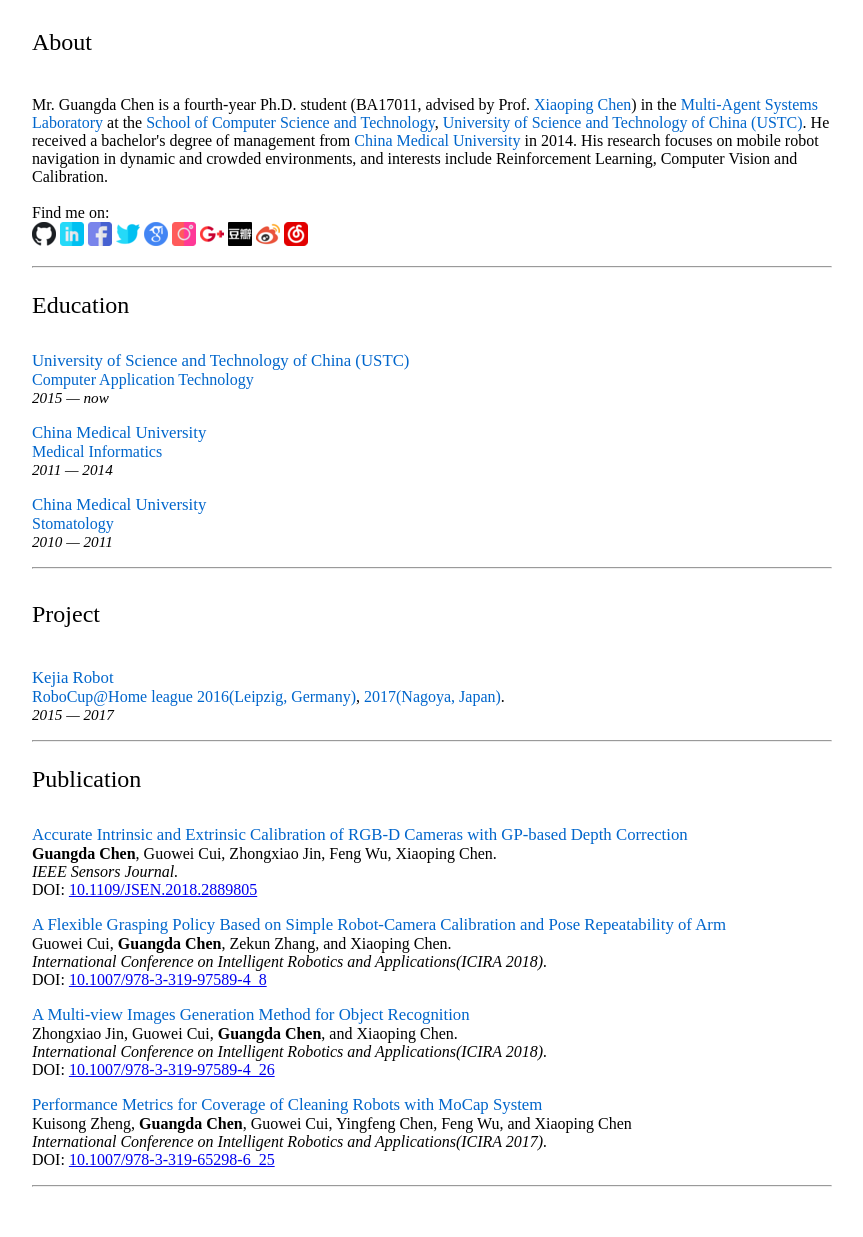
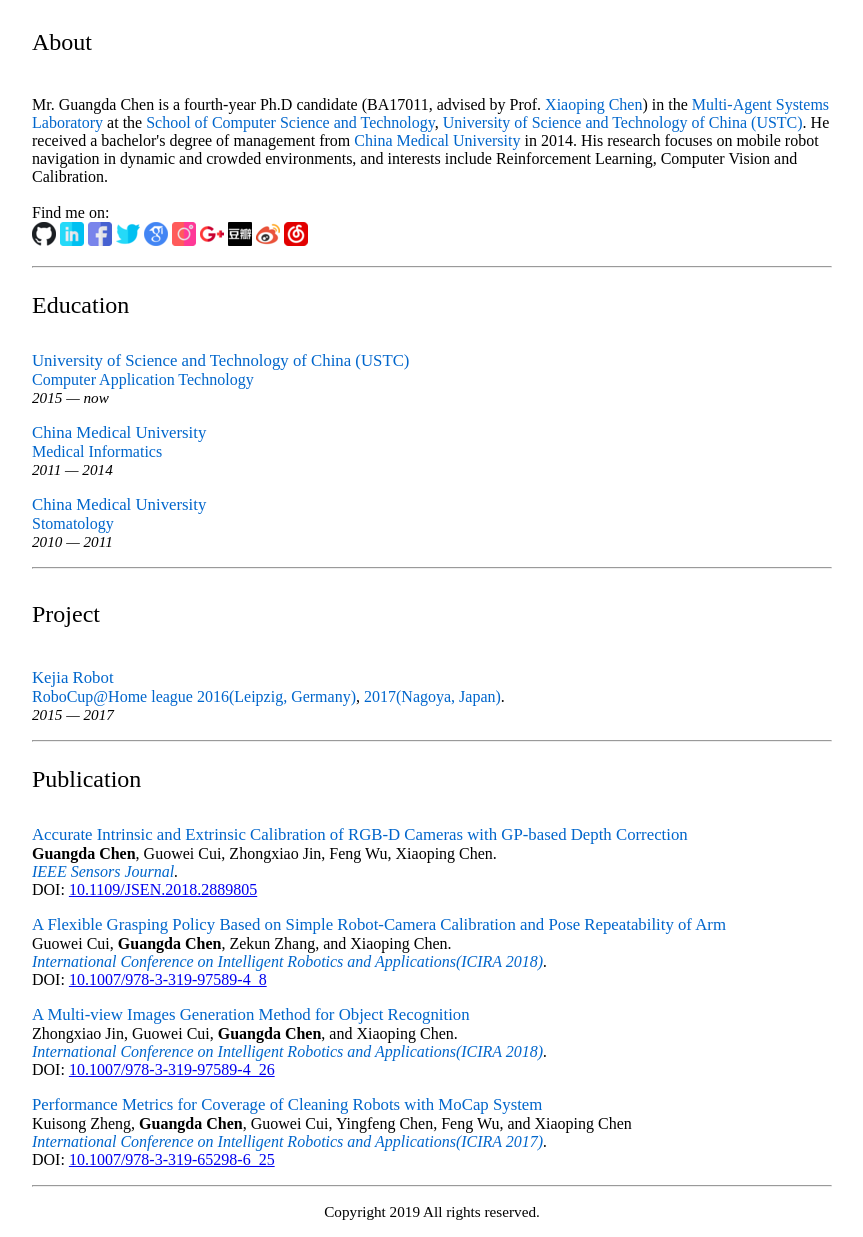
Before and after one commit to cgdsss/cgdsss.github.io, a plain HTML site: page index.html in a window 1280 px wide. Shown: the part 524-1761 px from the top of the page, without its empty margins (208-1071 px from the left). Before the commit the page ends 1719 px from the top, so only its background shows below. Drawn offline with Linux system fonts and the light colour scheme.

Commit message:
link for conf

```diff
--- a/index.html
+++ b/index.html
@@ -114,7 +114,7 @@ text-decoration: underline;color: blue;
   </div>
   <div class="width70 leftfloat" align="left" id="aboutword">
       <p>
-      Mr. Guangda Chen is a fourth-year Ph.D. student (BA17011, advised by Prof. <a href="http://ai.ustc.edu.cn/en/people/xpchen.php" target="_blank" class="bluelink">Xiaoping Chen</a>) in the <a href="http://ai.ustc.edu.cn/" class="bluelink" target="_blank">Multi-Agent Systems Laboratory</a> at the <a href="http://cs.ustc.edu.cn/" class="bluelink" target="_blank">School of Computer Science and Technology</a>, <a href="https://www.ustc.edu.cn/" class="bluelink" target="_blank">University of Science and Technology of China (USTC)</a>. He received a bachelor's degree of management from <a href="http://www.cmu.edu.cn/" target="_blank" class="bluelink">China Medical University</a> in 2014. His research focuses on mobile robot navigation in dynamic and crowded environments, and interests include Reinforcement Learning, Computer Vision and Calibration.
+      Mr. Guangda Chen is a fourth-year Ph.D candidate (BA17011, advised by Prof. <a href="http://ai.ustc.edu.cn/en/people/xpchen.php" target="_blank" class="bluelink">Xiaoping Chen</a>) in the <a href="http://ai.ustc.edu.cn/" class="bluelink" target="_blank">Multi-Agent Systems Laboratory</a> at the <a href="http://cs.ustc.edu.cn/" class="bluelink" target="_blank">School of Computer Science and Technology</a>, <a href="https://www.ustc.edu.cn/" class="bluelink" target="_blank">University of Science and Technology of China (USTC)</a>. He received a bachelor's degree of management from <a href="http://www.cmu.edu.cn/" target="_blank" class="bluelink">China Medical University</a> in 2014. His research focuses on mobile robot navigation in dynamic and crowded environments, and interests include Reinforcement Learning, Computer Vision and Calibration.
       <br>
       <br>
       Find me on:
@@ -194,7 +194,7 @@ text-decoration: underline;color: blue;
         <br>
         <b>Guangda Chen</b>, Guowei Cui, Zhongxiao Jin, Feng Wu, Xiaoping Chen.
         <br>
-        <I>IEEE Sensors Journal.</I> <br>DOI: <a href="https://doi.org/10.1109/JSEN.2018.2889805" target="_blank"> 10.1109/JSEN.2018.2889805 </a>
+        <I><a href="https://ieeexplore.ieee.org/xpl/RecentIssue.jsp?punumber=7361" target="_blank" class="bluelink">IEEE Sensors Journal</a>.</I> <br>DOI: <a href="https://doi.org/10.1109/JSEN.2018.2889805" target="_blank"> 10.1109/JSEN.2018.2889805 </a>
       </p>
 
       <p>
@@ -202,24 +202,29 @@ text-decoration: underline;color: blue;
         <br>
         Guowei Cui, <b>Guangda Chen</b>, Zekun Zhang, and Xiaoping Chen.
         <br>
-        <I>International Conference on Intelligent Robotics and Applications(ICIRA 2018).</I> <br>DOI: <a href="https://doi.org/10.1007/978-3-319-97589-4_8" target="_blank"> 10.1007/978-3-319-97589-4_8 </a>
+        <I><a href="https://link.springer.com/book/10.1007/978-3-319-97586-3" target="_blank" class="bluelink">International Conference on Intelligent Robotics and Applications(ICIRA 2018)</a>.</I> <br>DOI: <a href="https://doi.org/10.1007/978-3-319-97589-4_8" target="_blank"> 10.1007/978-3-319-97589-4_8 </a>
       </p>
             <p>
         <a href="https://link.springer.com/chapter/10.1007/978-3-319-97589-4_26" target="_blank" class="fontnorm bluelink">A Multi-view Images Generation Method for Object Recognition</a>
         <br>
         Zhongxiao Jin, Guowei Cui, <b>Guangda Chen</b>, and Xiaoping Chen.
         <br>
-        <I>International Conference on Intelligent Robotics and Applications(ICIRA 2018).</I> <br>DOI: <a href="https://doi.org/10.1007/978-3-319-97589-4_26" target="_blank"> 10.1007/978-3-319-97589-4_26 </a>
+        <I><a href="https://link.springer.com/book/10.1007/978-3-319-97586-3" target="_blank" class="bluelink">International Conference on Intelligent Robotics and Applications(ICIRA 2018)</a>.</I> <br>DOI: <a href="https://doi.org/10.1007/978-3-319-97589-4_26" target="_blank"> 10.1007/978-3-319-97589-4_26 </a>
       </p>
       <p>
         <a href="https://link.springer.com/chapter/10.1007/978-3-319-65298-6_25" target="_blank" class="fontnorm bluelink">Performance Metrics for Coverage of Cleaning Robots with MoCap System</a>
         <br>
         Kuisong Zheng, <b>Guangda Chen</b>, Guowei Cui, Yingfeng Chen, Feng Wu, and Xiaoping Chen
         <br>
-        <I>International Conference on Intelligent Robotics and Applications(ICIRA 2017).</I> <br>DOI: <a href="https://doi.org/10.1007/978-3-319-65298-6_25" target="_blank"> 10.1007/978-3-319-65298-6_25 </a>
+        <I><a href="https://link.springer.com/book/10.1007/978-3-319-65289-4" target="_blank" class="bluelink">International Conference on Intelligent Robotics and Applications(ICIRA 2017)</a>.</I> <br>DOI: <a href="https://doi.org/10.1007/978-3-319-65298-6_25" target="_blank"> 10.1007/978-3-319-65298-6_25 </a>
       </p>
   </div>
   <hr>
+</div>
+<div>
+  <div class="maxwidth" align="center" id="cpright">
+      <p><a class="fontsmall" ">Copyright 2019 All rights reserved.</a></p>
+  </div>
 </div>
 
 <script type="text/javascript">
```
